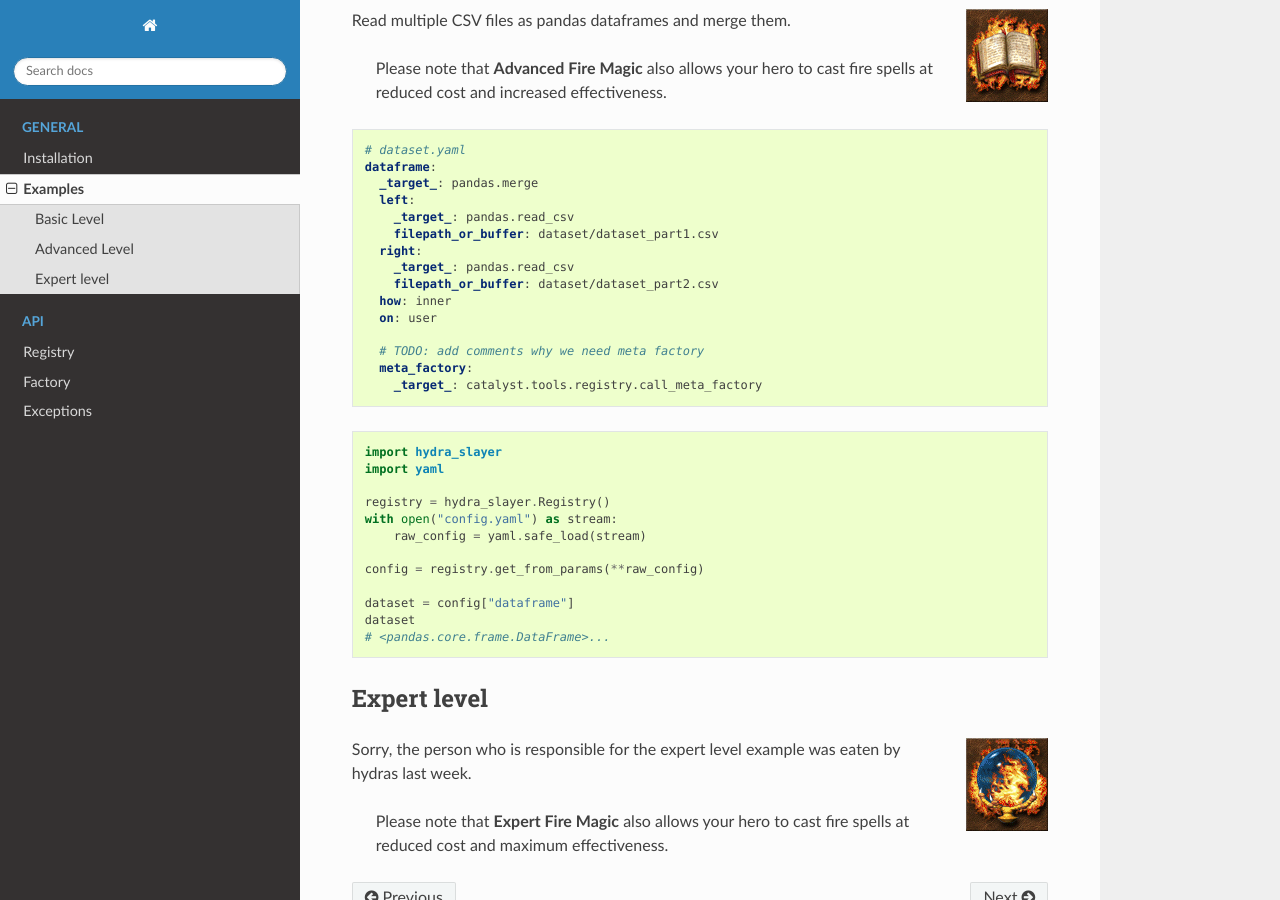
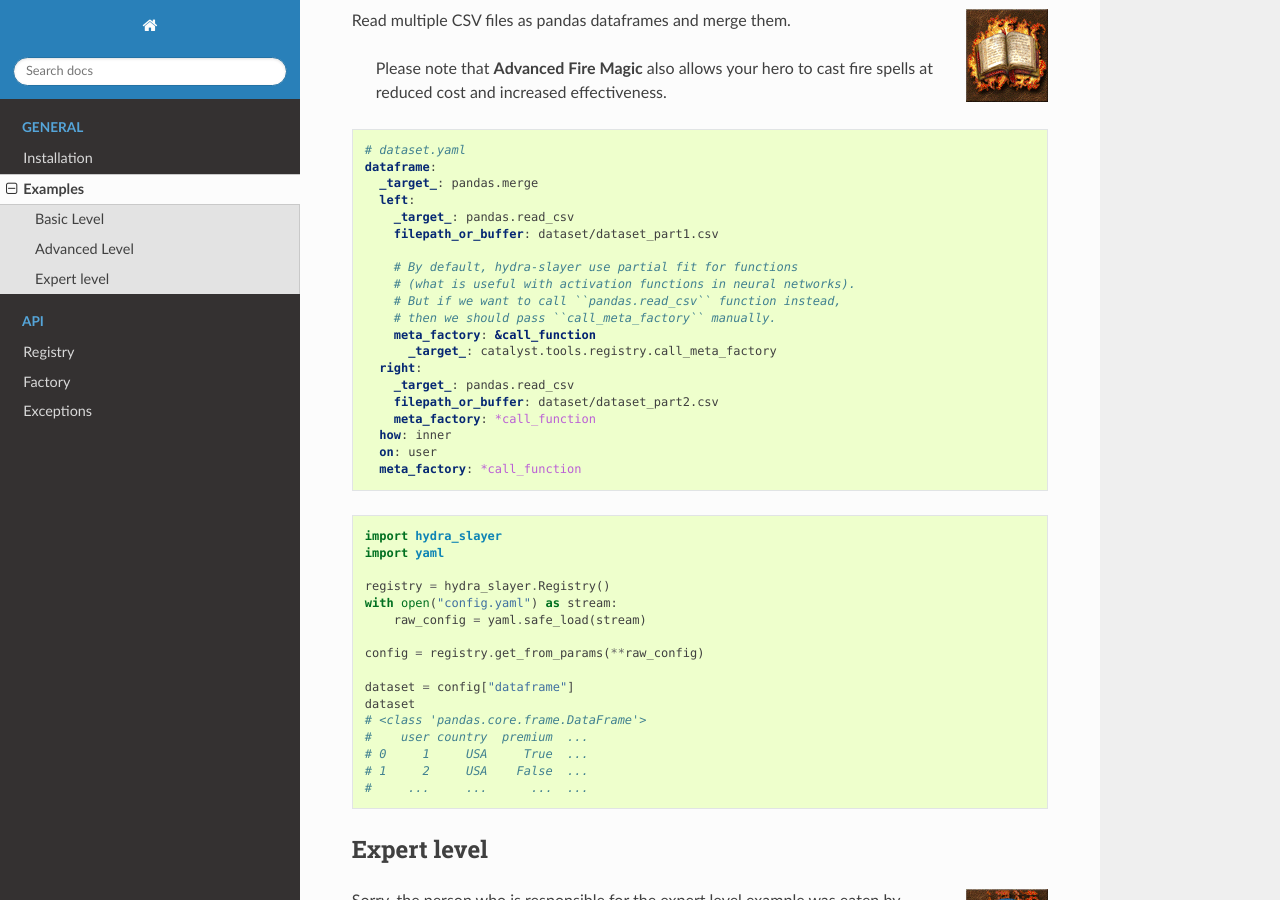
Before and after one commit to catalyst-team/hydra-slayer, a Sphinx documentation site: the page built from docs/pages/examples.rst, in a window 1280 px wide and 900 px high, scrolled down 987 px. Built offline with Sphinx 7.4.7 and the Read the Docs theme 2.0.0, drawn with Linux system fonts in a browser that asks for light colours.

Commit message:
fix: advanced level example updated

```diff
--- a/docs/pages/examples.rst
+++ b/docs/pages/examples.rst
@@ -71,15 +71,20 @@ Advanced Level
      left:
        _target_: pandas.read_csv
        filepath_or_buffer: dataset/dataset_part1.csv
+
+       # By default, hydra-slayer use partial fit for functions
+       # (what is useful with activation functions in neural networks).
+       # But if we want to call ``pandas.read_csv`` function instead,
+       # then we should pass ``call_meta_factory`` manually.
+       meta_factory: &call_function
+         _target_: catalyst.tools.registry.call_meta_factory
      right:
        _target_: pandas.read_csv
        filepath_or_buffer: dataset/dataset_part2.csv
+       meta_factory: *call_function
      how: inner
      on: user
-
-     # TODO: add comments why we need meta factory
-     meta_factory:
-       _target_: catalyst.tools.registry.call_meta_factory
+     meta_factory: *call_function
 
 .. code-block:: python
 
@@ -94,7 +99,12 @@ Advanced Level
 
    dataset = config["dataframe"]
    dataset
-   # <pandas.core.frame.DataFrame>...
+   # <class 'pandas.core.frame.DataFrame'>
+   #    user country  premium  ...
+   # 0     1     USA     True  ...
+   # 1     2     USA    False  ...
+   #     ...     ...      ...  ...
+
 
 Expert level
 ^^^^^^^^^^^^
@@ -130,8 +140,7 @@ Expert level
       _target_: torch.utils.data.DataLoader
       # TODO: will not work as dict will be retuned, not dataset
       dataset:
-        # read dataset from "dataset.yaml",
-        # roughly equivalent to
+        # Read dataset from "dataset.yaml", roughly equivalent to
         # with open("dataset.yaml") as stream:
         #     params = yaml.safe_load(stream)
         _target_: yaml.safe_load
```
